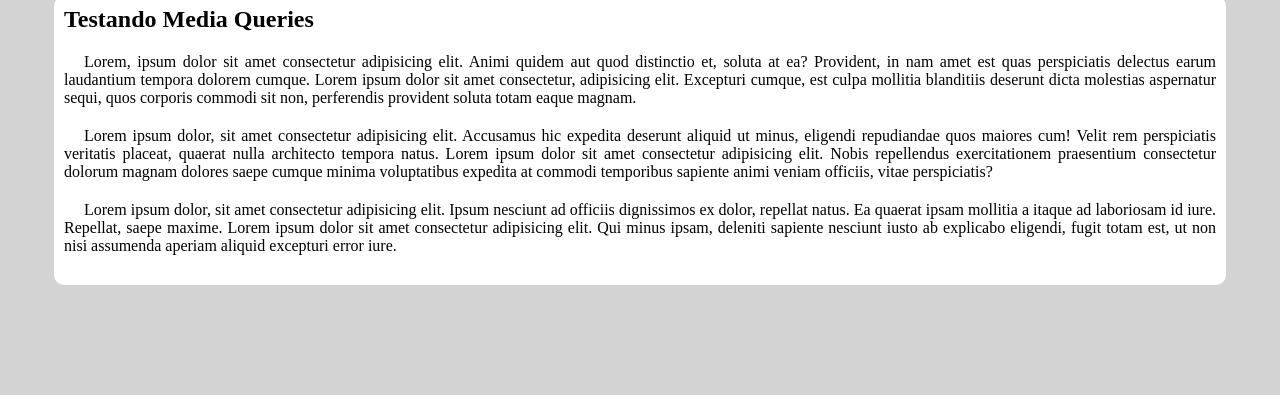
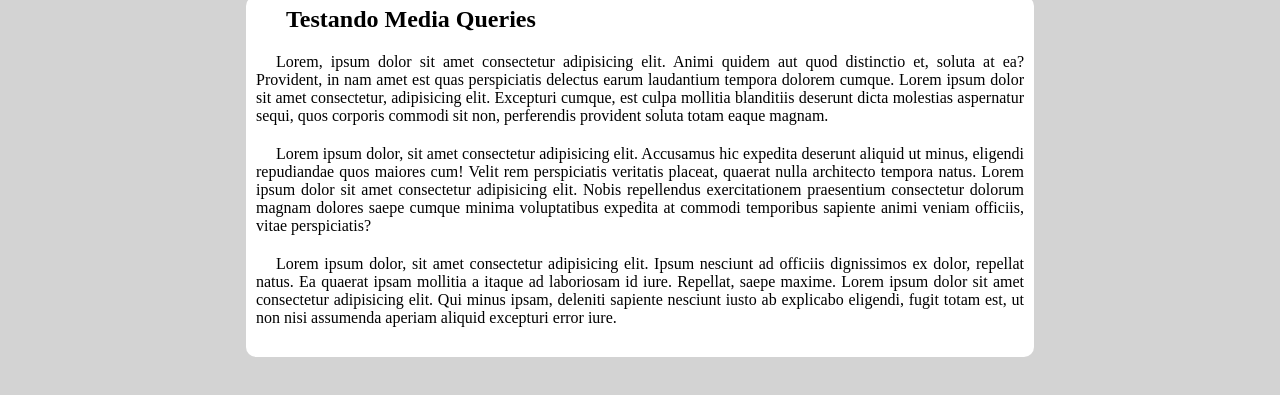
Before and after one commit to jvvictorls/html-css, a plain HTML site: page exercícios/ex026/mq005/index.html in a window 1280 px wide. Shown: the part 105-500 px from the top of the page. Drawn offline with Linux system fonts and the light colour scheme.

Commit message:
arrumei o width

```diff
--- a/exercícios/ex026/mq005/estilos/style.css
+++ b/exercícios/ex026/mq005/estilos/style.css
@@ -38,6 +38,8 @@ menu {
     display: none;
 }
 
+
+
 menu > ul {
     list-style-type: none;
 }
@@ -58,16 +60,19 @@ menu > ul > li > a:hover {
 }
 
 main {
-    width: 90vw;
+    width: 60vw;
     background-color: white;
     margin: auto;
     padding: 10px;
     border-radius:10px;
 
+
 }
 
 article > h2 {
     padding-bottom: 20px;
+    text-indent: 30px;
+
 }
 
 article > p {
```
